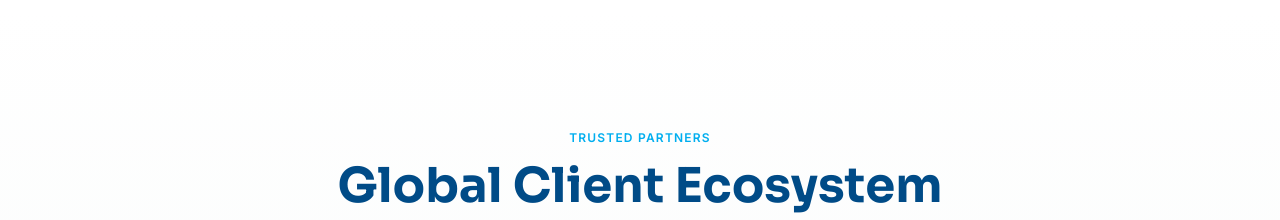
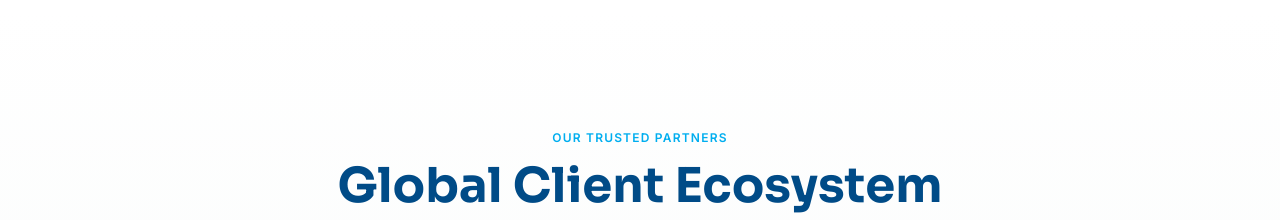
Before and after one commit to SharkSpidy/sigmma, a React (Vite) app: page / in a window 1280 px wide. Shown: the part 3680-3900 px from the top of the page. Built offline with nearby package versions, Linux system fonts and the light colour scheme.

Commit message:
Partners: Changed Text

```diff
--- a/src/components/Partners.tsx
+++ b/src/components/Partners.tsx
@@ -110,7 +110,7 @@ const Partners: React.FC = () => {
       <div className="max-w-7xl mx-auto px-6 lg:px-8 mb-12">
         <div className="reveal text-center">
           <span className="inline-block text-accent-cyan text-xs font-semibold uppercase tracking-widest mb-4">
-            Trusted Partners
+            Our Trusted Partners
           </span>
           <h2 className="font-display text-3xl sm:text-4xl lg:text-5xl font-bold text-corp-blue leading-tight mb-4">
             Global Client Ecosystem
```
